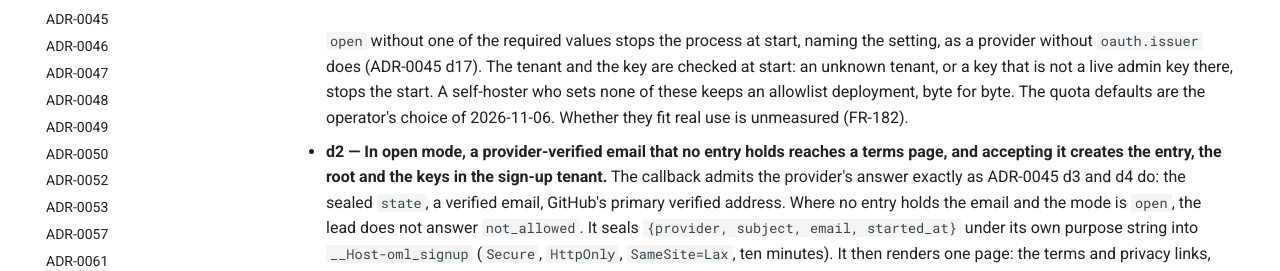
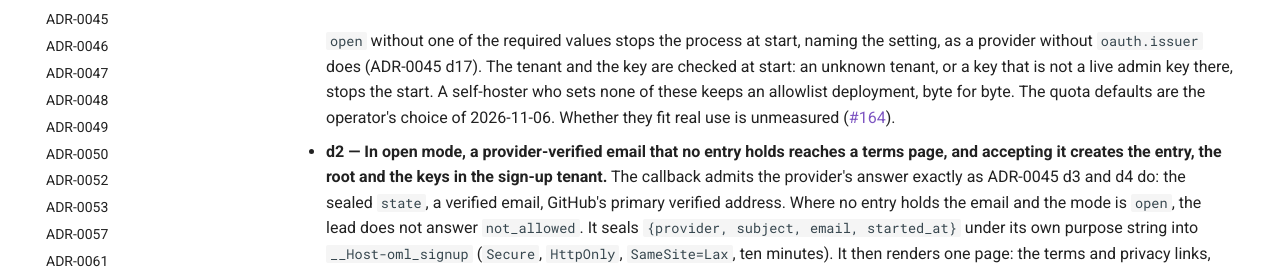
Before and after one commit to e8kor/open-memory-lab, an MkDocs documentation site: the page built from docs/adr/ADR-0068-anyone-signs-in-and-gets-a-private-root-under-quotas-when-the-operator-opens-sign-up.md, in a window 1280 px wide and 900 px high, scrolled down 1220 px. Shown: the part 203-474 px from the top of the window. Built offline with MkDocs 1.6.1 and Material for MkDocs 9.7.7, drawn with Linux system fonts in a browser that asks for light colours; comment, search, counter and statistics services are not loaded; some of the changed text lies outside the part shown.

Commit message:
docs: track the open sign-up defaults as issue #164, not a roadmap FR

```diff
--- a/docs/adr/ADR-0068-anyone-signs-in-and-gets-a-private-root-under-quotas-when-the-operator-opens-sign-up.md
+++ b/docs/adr/ADR-0068-anyone-signs-in-and-gets-a-private-root-under-quotas-when-the-operator-opens-sign-up.md
@@ -58,7 +58,7 @@ Review changes visibility, not ranking (R3). Nothing is deleted silently (R4).
     at start: an unknown tenant, or a key that is not a live admin key there, stops the start.
     A self-hoster who sets none of these keeps an allowlist deployment, byte for byte. The
     quota defaults are the operator's choice of 2026-11-06. Whether they fit real use is
-    unmeasured (FR-182).
+    unmeasured ([#164](https://github.com/e8kor/open-memory-lab/issues/164)).
 
 - **d2 — In open mode, a provider-verified email that no entry holds reaches a terms page, and
   accepting it creates the entry, the root and the keys in the sign-up tenant.** The callback
@@ -280,7 +280,7 @@ Review changes visibility, not ranking (R3). Nothing is deleted silently (R4).
 - Turning `open` on for the public server is the operator's act. It follows ADR-0058 d5's
   backups and restore rehearsal, and the terms and privacy pages drafted in
   `docs/legal/` on the connector-directory lane.
-- FR-182 opens: whether the default quotas, the per-key rate and the per-address sign-up limit
+- [#164](https://github.com/e8kor/open-memory-lab/issues/164) tracks whether the default quotas, the per-key rate and the per-address sign-up limit
   fit real use is unmeasured.
 
 ## Rejected alternatives
```
Also changed, not shown: docs/NUMBERS.md (+0 -1 lines), docs/product/roadmap.md (+0 -1 lines).
